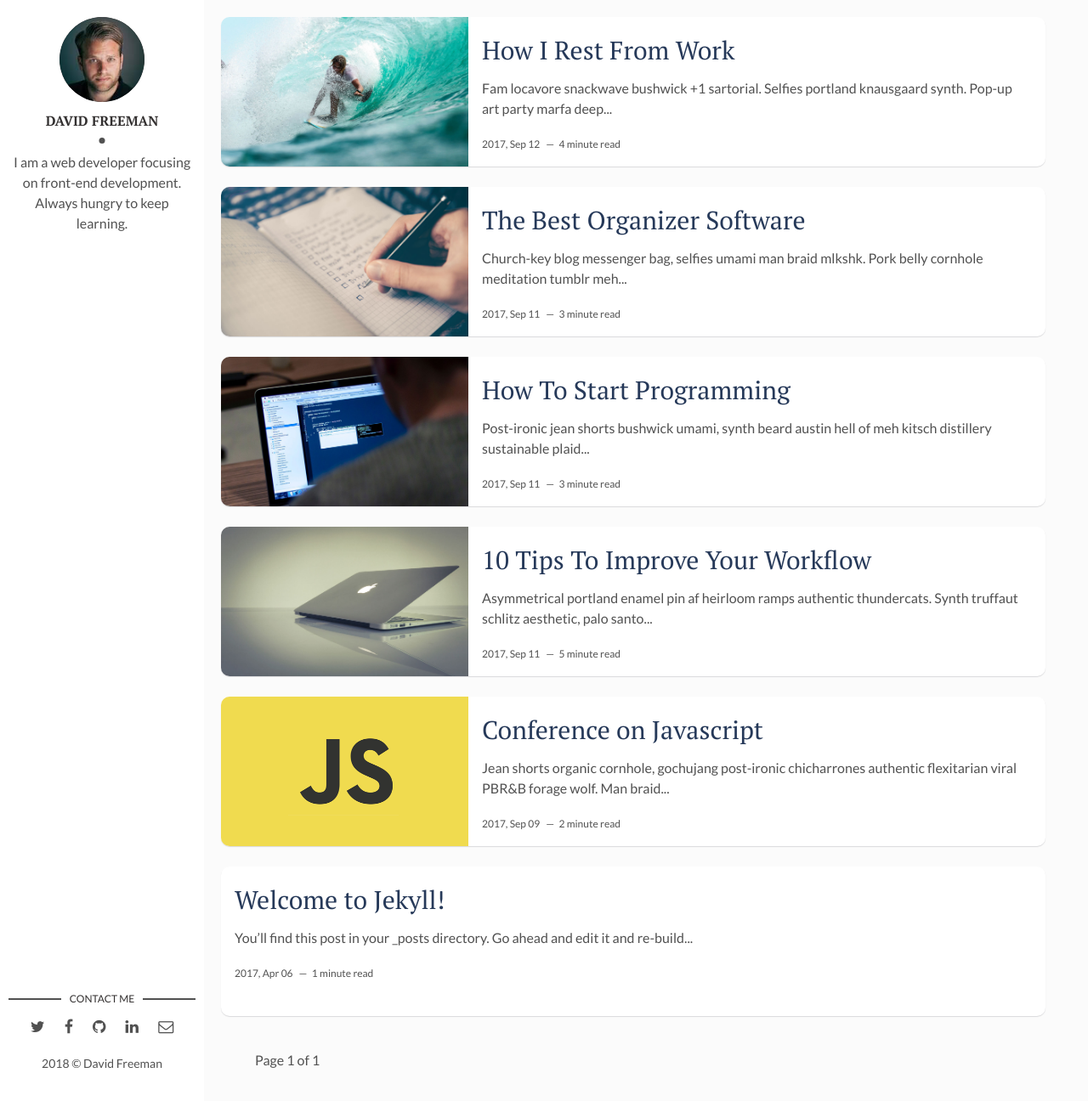
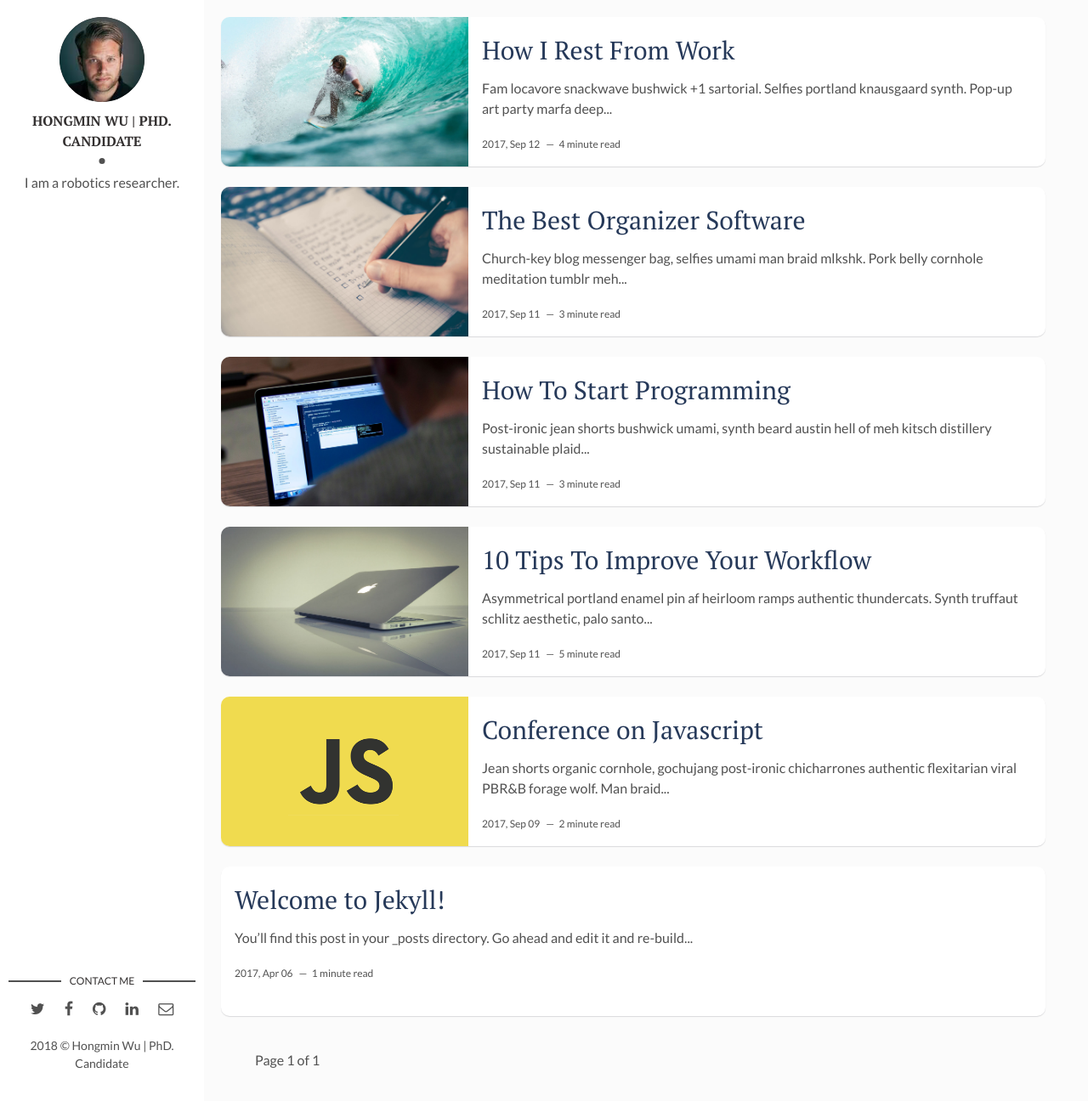
Before and after one commit to HongminWu/HongminWu.github.io, a Jekyll site: the page built from index.html, in a window 1280 px wide and 1296 px high. Shown: the whole window at 85% size. Built offline with Jekyll 4.4.1, drawn with Linux system fonts in a browser that asks for light colours; the list of posts is cut into pages by our own code.

Commit message:
Update _config.yml

```diff
--- a/_config.yml
+++ b/_config.yml
@@ -6,17 +6,14 @@ description: > # this means to ignore newlines until "baseurl:"
 # permalink: ':title/'
 # baseurl: "/_posts" # the subpath of your site, e.g. /blog
 url: "https://hongminwu.github.io" # the base hostname & protocol for your site, e.g. http://example.com
-site-twitter: #if your site has a twitter account, enter it here
 
 # Author Settings
-author: David Freeman # add your name
+author: Hongmin Wu | PhD. Candidate # add your name
 author-img: david-freeman.jpg # add your photo
-about-author: I am a web developer focusing on front-end development. Always hungry to keep learning. # add description
-social-twitter: # add your Twitter handle
+about-author: I am a robotics researcher. # add description
 social-facebook: # add your Facebook handle
-social-github: artemsheludko # add your Github handle
-social-linkedin: # add your Linkedin handle
-social-email: # add your Email address
+social-github: HongminWu # add your Github handle
+social-email: hongminwu0120@gmail.com # add your Email address
 
 # Disqus
 discus-identifier: mr-brown # add your discus identifier
```
